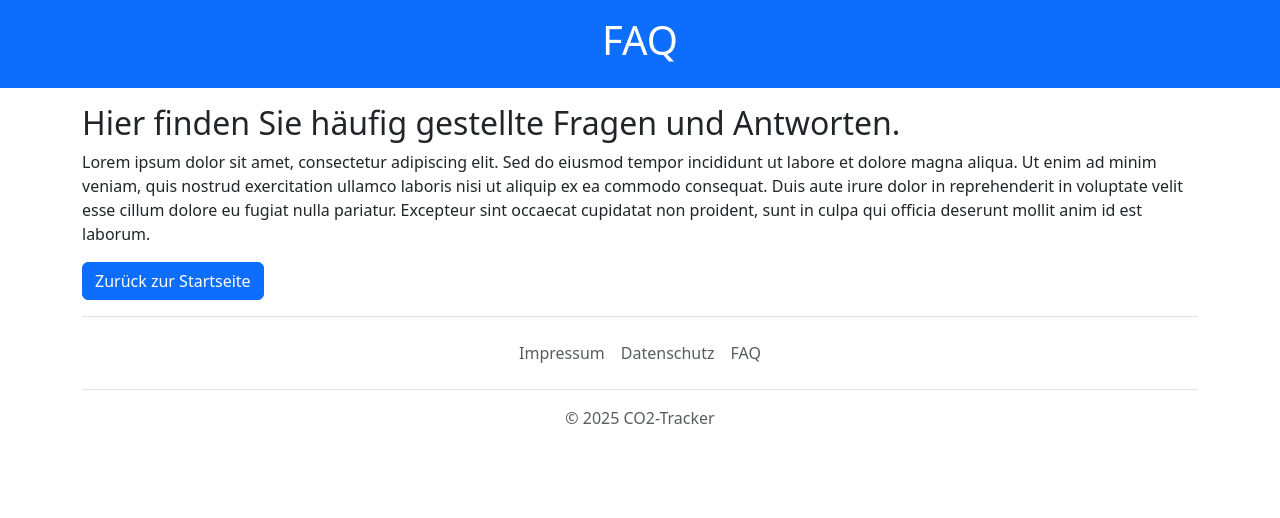
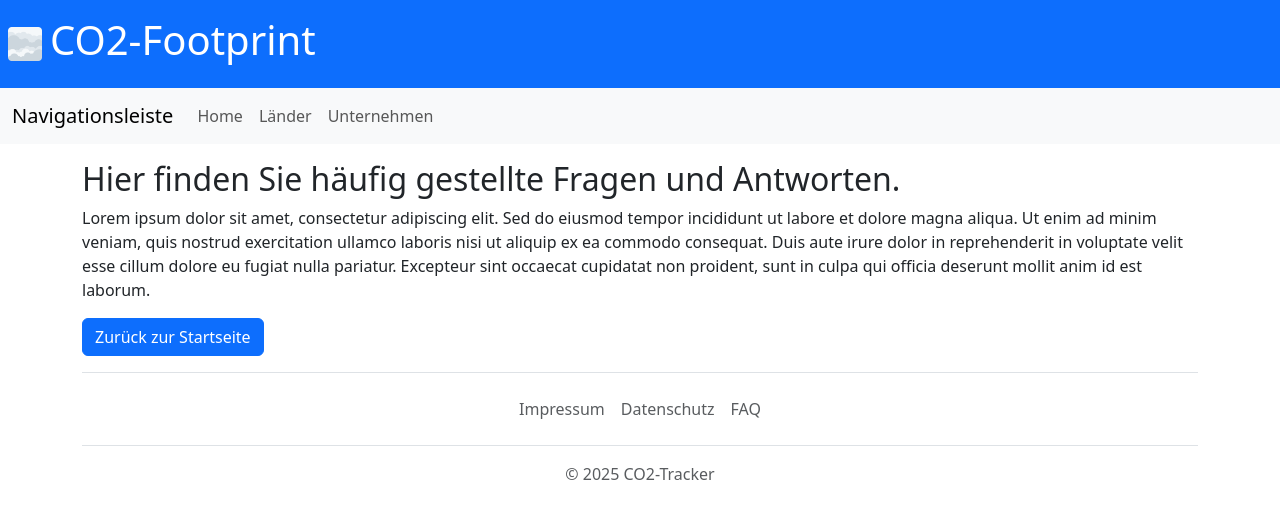
Before and after one commit to duhan2/CO2-Footprint, a plain HTML site: page html/footer-sites/faq.html in a window 1280 px wide. Drawn offline with nearby package versions, Linux system fonts and the light colour scheme.

Commit message:
Enhance header and navigation structure in Datenschutz, FAQ, and Impressum pages; add logo and improve layout in Unternehmen and index pages

```diff
--- a/html/footer-sites/faq.html
+++ b/html/footer-sites/faq.html
@@ -14,9 +14,29 @@
 </head>
 
 <body>
-    <header class="text-bg-primary text-center py-3">
-        <h1>FAQ</h1>
+    <!-- Titel und Logo -->
+    <header class="text-bg-primary d-flex align-items-center py-3 flex-wrap">
+        <img src="/images/android-chrome-512x512.png" alt="Logo" class="img-fluid px-2" style="max-width: 50px;">
+        <h1 class="flex-grow-1 text-center text-md-start">CO2-Footprint</h1>
     </header>
+
+    <!-- Navigation -->
+    <nav class="navbar navbar-expand-lg bg-body-tertiary">
+        <div class="container-fluid">
+            <a class="navbar-brand" href="#">Navigationsleiste</a>
+            <button class="navbar-toggler" type="button" data-bs-toggle="collapse" data-bs-target="#navbarNavAltMarkup"
+                aria-controls="navbarNavAltMarkup" aria-expanded="false" aria-label="Toggle navigation">
+                <span class="navbar-toggler-icon"></span>
+            </button>
+            <div class="collapse navbar-collapse" id="navbarNavAltMarkup">
+                <div class="navbar-nav">
+                    <a class="nav-link" href="/index.html">Home</a>
+                    <a class="nav-link" href="/html/länder.html">Länder</a>
+                    <a class="nav-link" href="/html/unternehmen.html">Unternehmen</a>
+                </div>
+            </div>
+        </div>
+    </nav>
     <div class="container mt-3">
         <h2>Hier finden Sie häufig gestellte Fragen und Antworten.</h2>
         <p>
```
Also changed, not shown: html/footer-sites/datenschutz.html (+22 -2 lines), html/footer-sites/impressum.html (+23 -2 lines), html/unternehmen.html (+1 -0 lines), index.html (+1 -0 lines).
